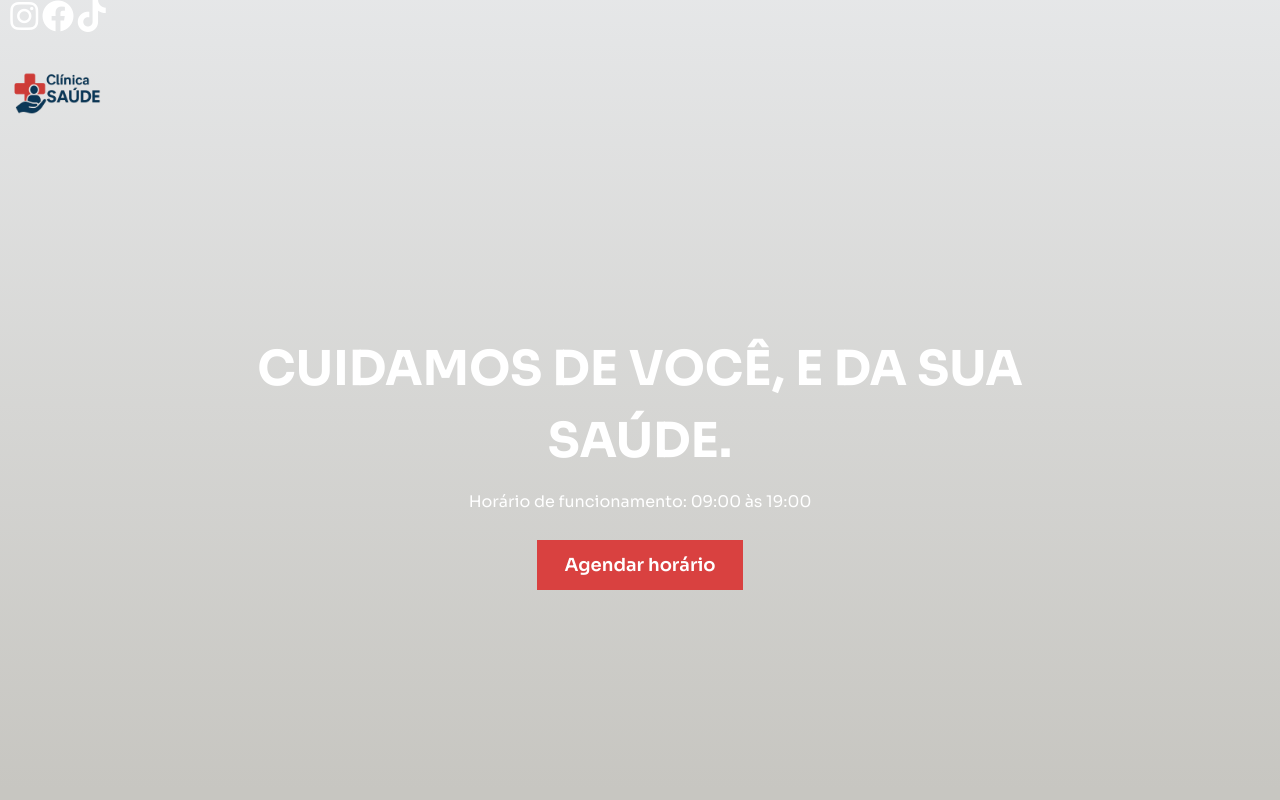
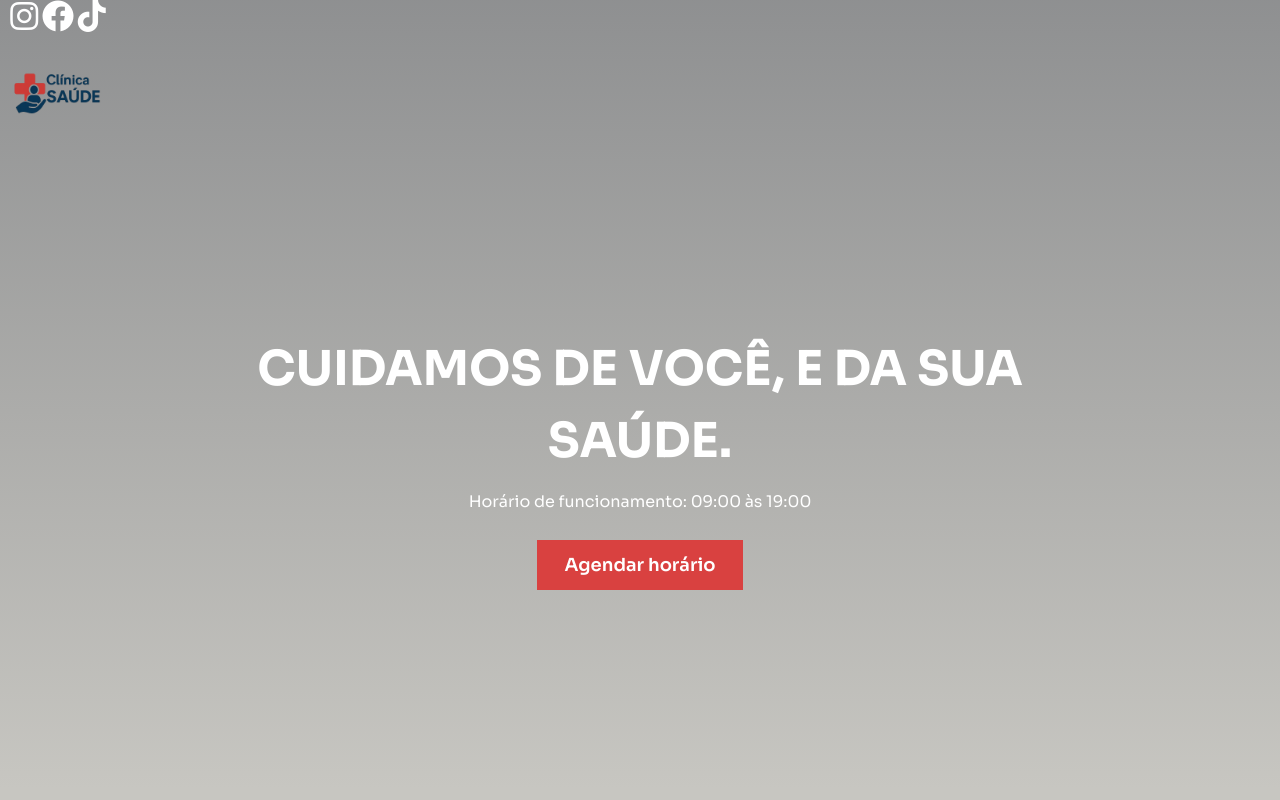
Before and after one commit to roneylara/landing_page, a plain HTML site: page index.html in a window 1280 px wide. Shown: the top 800 px of the page. Drawn offline with Linux system fonts and the light colour scheme; the site is published under a folder, as on GitHub Pages, so addresses that start at the root find nothing.

Commit message:
Alterações dos arquivos css para o caminho

```diff
--- a/partials/_layout.scss
+++ b/partials/_layout.scss
@@ -15,7 +15,7 @@
     content: '';
     display: block;
     position: absolute;
-    background-image: linear-gradient(to bottom, rgba(6, 18, 30, 0.1), #c7c6c1), url("/landing_page/assets/balcao.png");
+    background-image: linear-gradient(to bottom, rgba(6, 18, 30, 0.1), #c7c6c1), url("assets/balcao.png");
     left: 0;
     top: 0;
     width: 100%;
```
Also changed, not shown: style.css.
